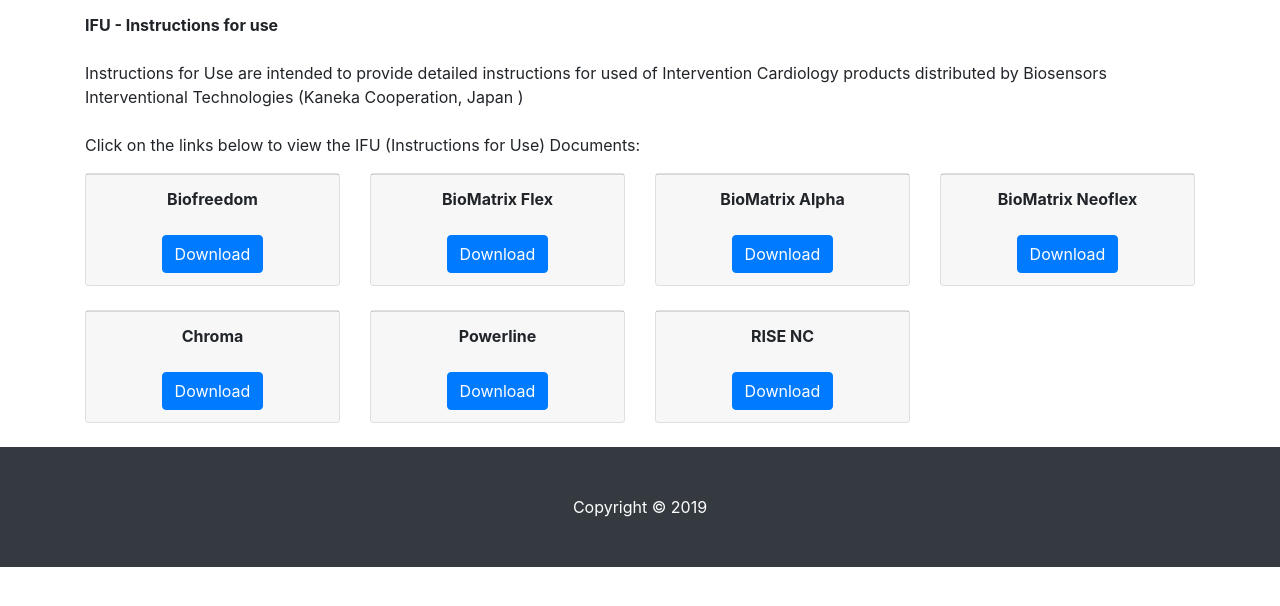
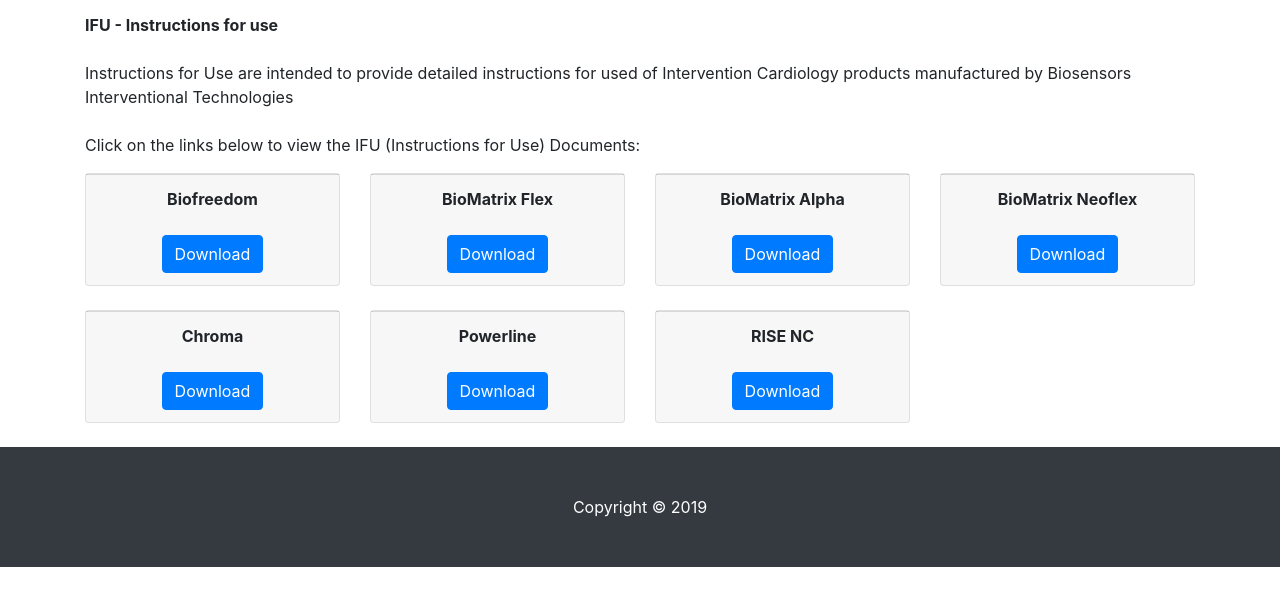
Before and after one commit to biosensors-indo/ifu.info, a website: page index.html in a window 1280 px wide. Shown: the part 178-784 px from the top of the page. Drawn offline with Linux system fonts and the light colour scheme.

Commit message:
Add files via upload

```diff
--- a/index.html
+++ b/index.html
@@ -80,7 +80,7 @@
       <p class="lead">
 	  <div>
 	  <b>IFU - Instructions for use </b></br></br>
-Instructions for Use are intended to provide detailed instructions for used of Intervention Cardiology products distributed by Biosensors Interventional Technologies (Kaneka Cooperation, Japan )
+Instructions for Use are intended to provide detailed instructions for used of Intervention Cardiology products manufactured by Biosensors Interventional Technologies
 </br></br> Click on the links below to view the IFU (Instructions for Use) Documents:
   </div>
 
```
